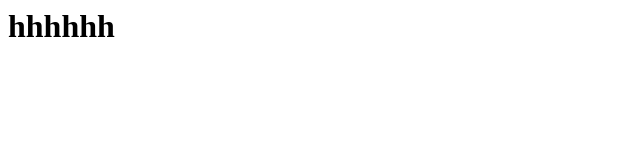
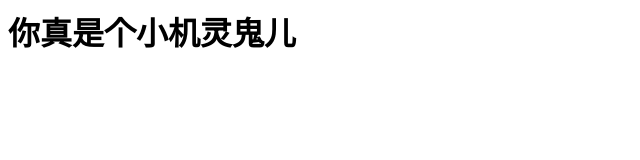
Before and after one commit to kioin/kioin.github.io, a plain HTML site: page index.html in a window 1280 px wide. Shown: the whole page, without its empty margins (0-640 px from the left). Drawn offline with Linux system fonts and the light colour scheme.

Commit message:
Update index.html

```diff
--- a/index.html
+++ b/index.html
@@ -1 +1 @@
-<h1>hhhhhh</h1>
+<h1>你真是个小机灵鬼儿</h1>
```
